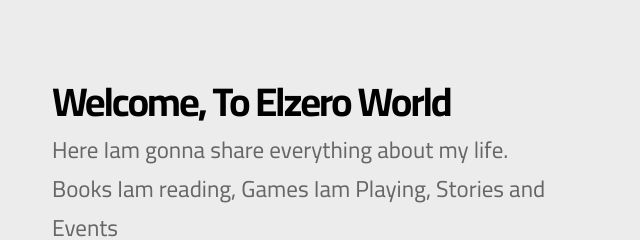
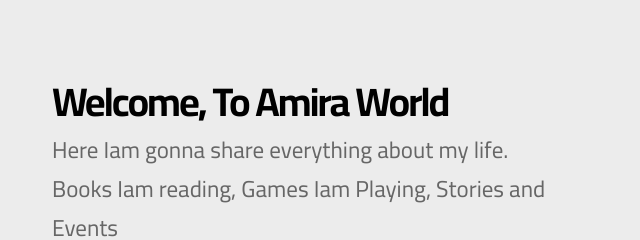
Before and after one commit to Miraa8/Template3, a plain HTML site: page index.html in a window 1280 px wide. Shown: the part 213-453 px from the top of the page, 18-658 px from the left. Drawn offline with Linux system fonts and the light colour scheme; files whose address does not match are found by name.

Commit message:
Update index.html

```diff
--- a/index.html
+++ b/index.html
@@ -75,7 +75,7 @@
     <div class="landing">
       <div class="container">
         <div class="text">
-          <h1>Welcome, To Elzero World</h1>
+          <h1>Welcome, To Amira World</h1>
           <p>Here Iam gonna share everything about my life. Books Iam reading, Games Iam Playing, Stories and Events</p>
         </div>
         <div class="image">
```
